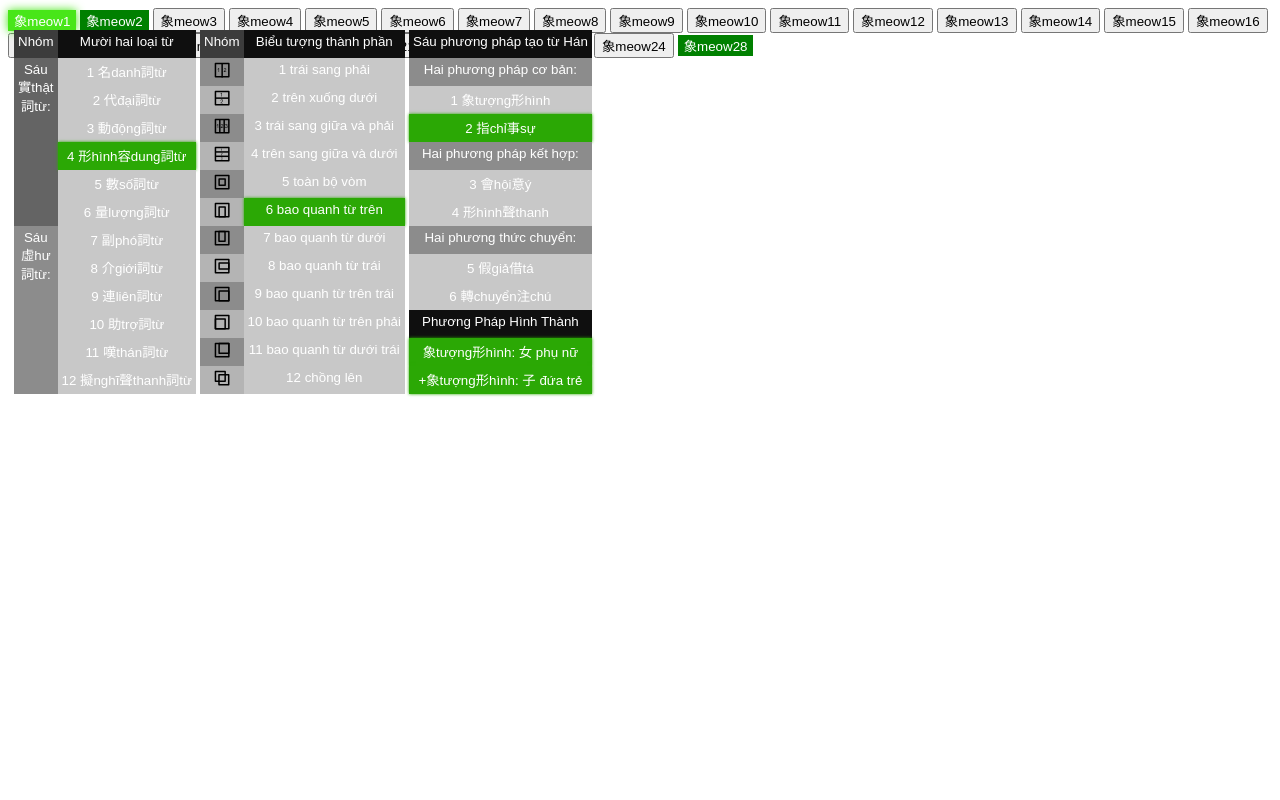
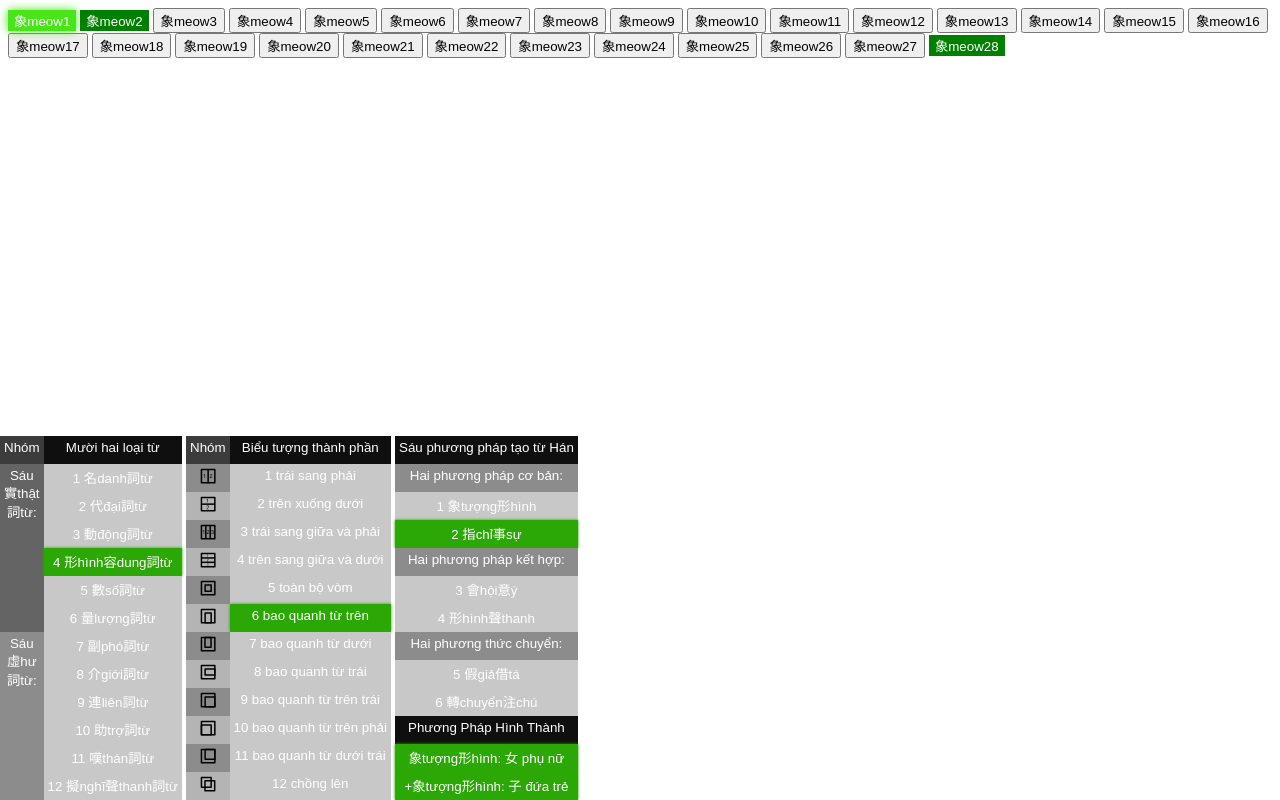
Before and after one commit to fishsmeow/phatgiao, a plain HTML site: page new.html in a window 1280 px wide. Both pictures are taken after a click on the button 42 px from the left and 20 px from the top of the page. Drawn offline with Linux system fonts and the light colour scheme.

Commit message:
Update new.html

```diff
--- a/new.html
+++ b/new.html
@@ -40,6 +40,9 @@
             opacity: 1;
             z-index: 200;
             width: max-content;
+            position: fixed;
+            bottom: 0;
+            left: 0;
         }
 
         /*Part 2/3 button .hide setting for tablet web*/
@@ -47,6 +50,8 @@
             opacity: 1;
             z-index: 200;
             width: max-content;
+            bottom: 0;
+            left: 0;
         }
         /*button glowing*/
         .button1:focus {
@@ -314,7 +319,9 @@
 <button>象meow22</button>
 <button>象meow23</button>
 <button>象meow24</button>
-
+<button>象meow25</button>
+<button>象meow26</button>
+<button>象meow27</button>
 <button class="button1">象meow28<section class="hide">
     <section class="sectionNAV1">
         <section>
```
